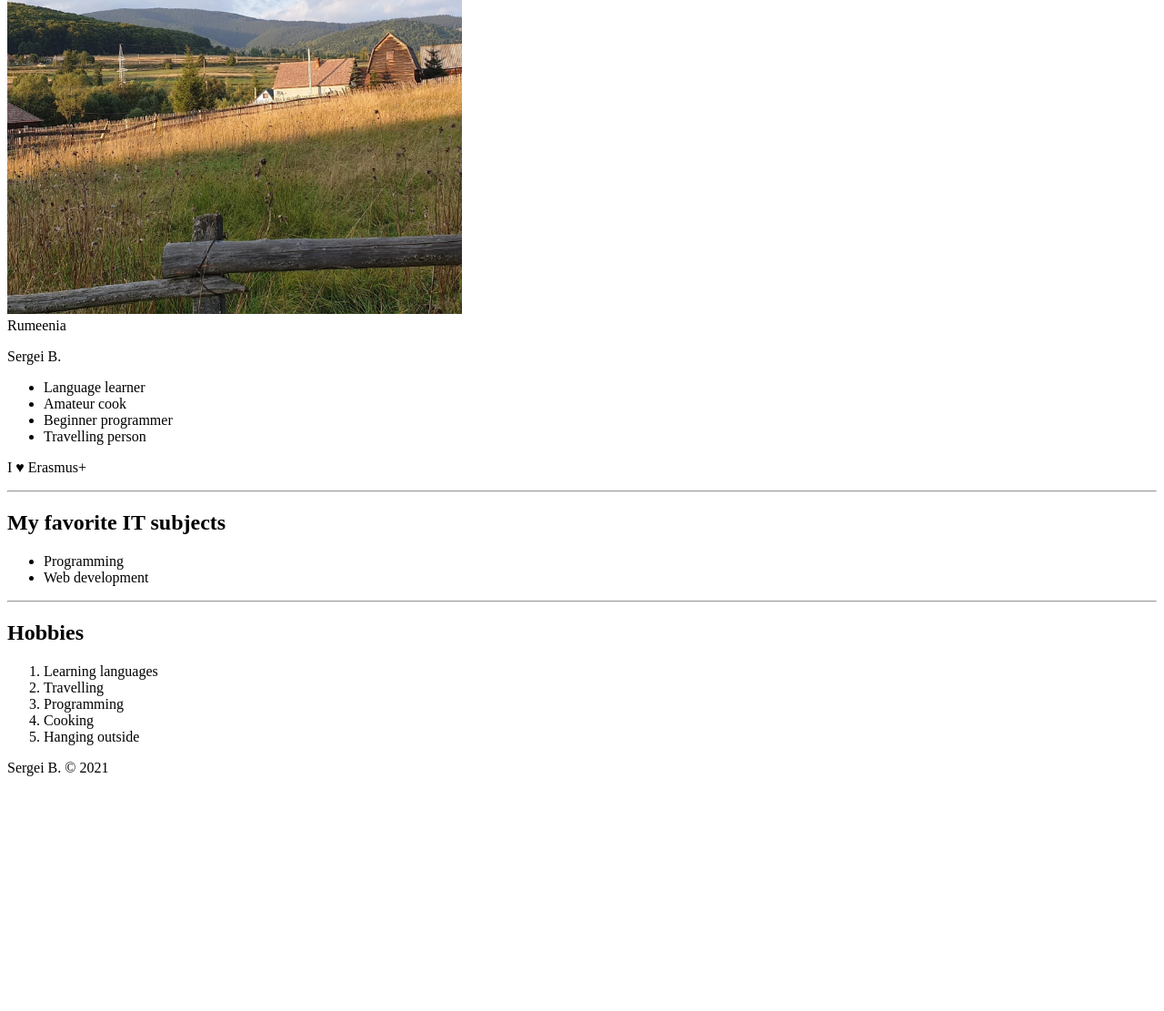
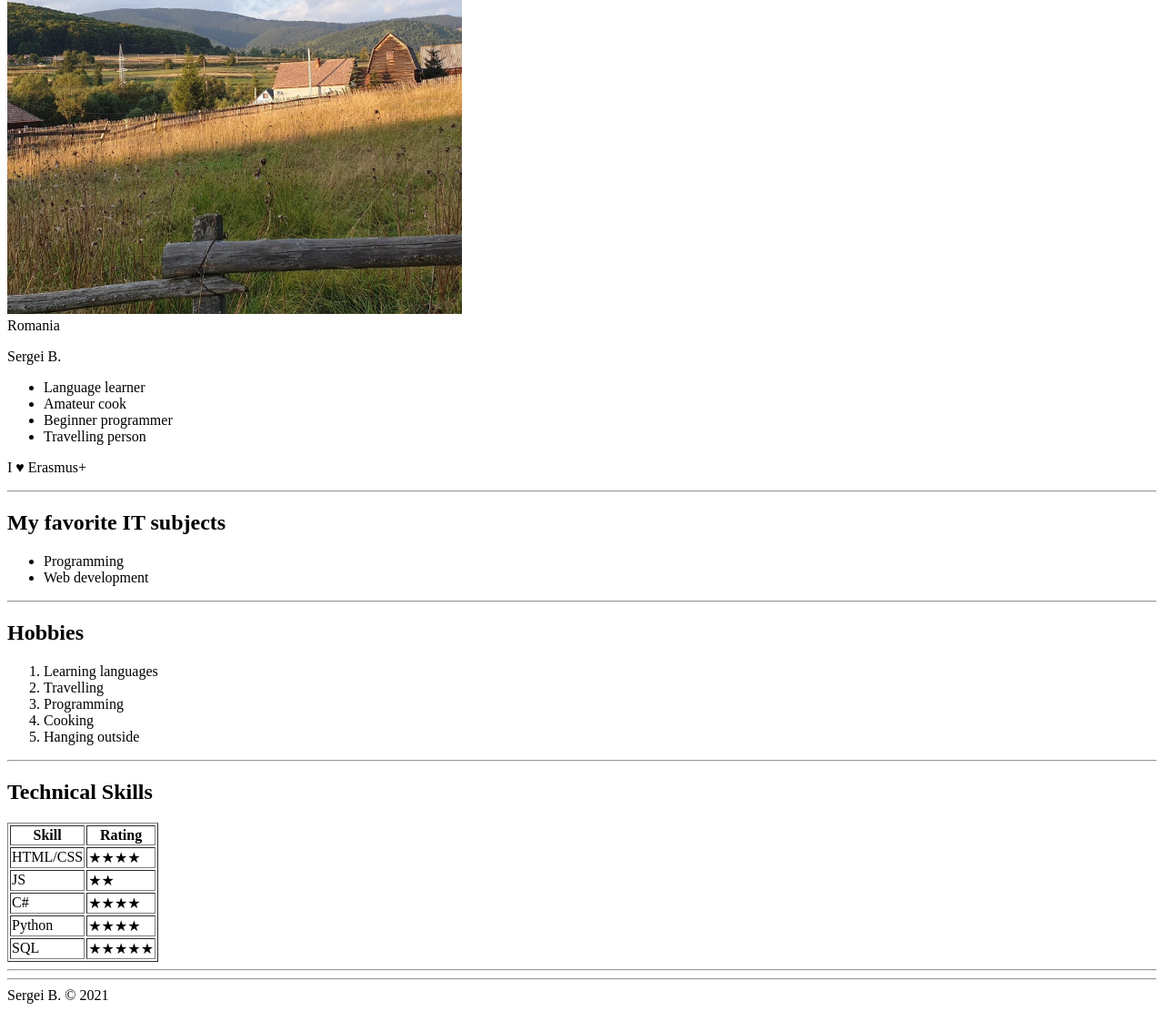
Before and after one commit to Serx310/Week-1, a plain HTML site: page index.html in a window 1280 px wide. Shown: the part 248-1359 px from the top of the page at 91% size. Before the commit the page ends 1109 px from the top, so only its background shows below. Drawn offline with Linux system fonts and the light colour scheme.

Commit message:
Add Skills Table

```diff
--- a/index.html
+++ b/index.html
@@ -10,7 +10,7 @@
     <p>I tried so hard and got so far</p>
 
     <img src="img/izvoru.jpg" alt="Transilvaania" width ="500px"/>
-    <figcaption>Rumeenia</figcaption>
+    <figcaption>Romania</figcaption>
     <p>Sergei B.</p>
     <ul>
      <li>Language learner</li>
@@ -36,6 +36,40 @@
         <li>Cooking</li>
         <li>Hanging outside</li>
     </ol>
+    <hr>
+    <h2>Technical Skills</h2>
+    <table border ="1">
+        <!--tr - table row-->
+        <tr>
+            <th>Skill</th>
+            <th>Rating</th>
+        </tr>
+
+        <tr>
+            <!--td - table data-->
+            <td>HTML/CSS</td>
+            <td>★★★★</td>
+        </tr>
+        <tr>
+            <td>JS</td>
+            <td>★★</td>
+        </tr>
+        <tr>
+            <td>C#</td>
+            <td>★★★★</td>
+        </tr>
+        <tr>
+            <td>Python</td>
+            <td>★★★★</td>
+        </tr>
+        <tr>
+            <td>SQL</td>
+            <td>★★★★★</td>
+        </tr>
+    </table>
+    <hr>
+
+    <hr>
     <footer>Sergei B. &#169 2021</footer>
 </body>
 </html>
```
